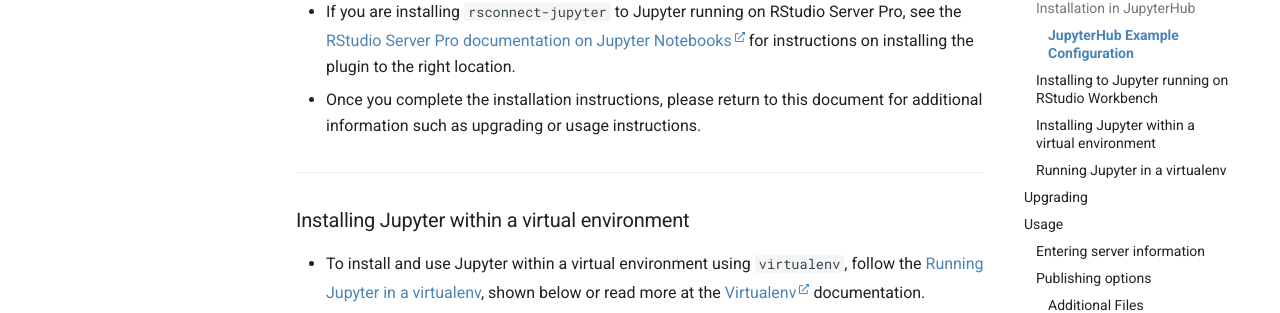
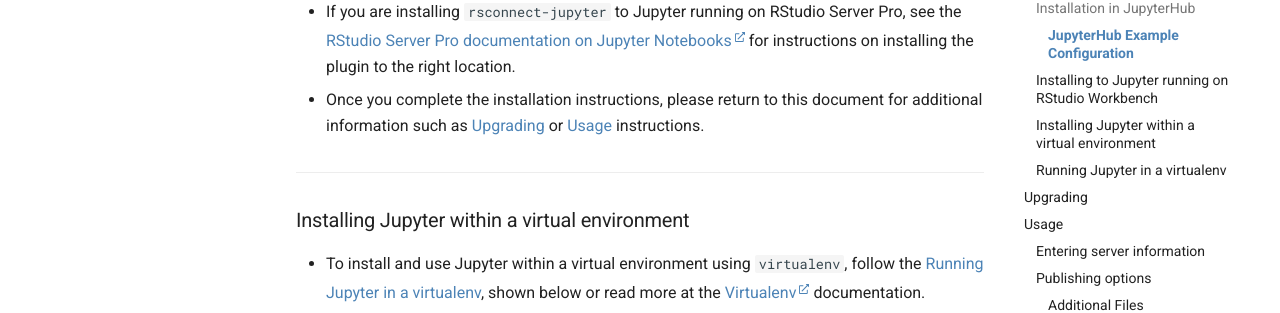
Before and after one commit to rstudio/rsconnect-jupyter, an MkDocs documentation site: the page built from docs/docs/index.md, in a window 1280 px wide and 900 px high, scrolled down 2034 px. Shown: the part 170-483 px from the top of the window. Built offline with MkDocs 1.6.1 and Material for MkDocs 9.7.7, drawn with Linux system fonts in a browser that asks for light colours; part of the change alters nothing that is shown; some of the changed text lies outside the part shown.

```diff
--- a/docs/docs/index.md
+++ b/docs/docs/index.md
@@ -23,7 +23,7 @@ This documentation covers three methods:
 - [Installing `rsconnect-jupyter` to Jupyter running on RStudio Workbench](#installing-to-jupyter-running-on-rstudio-workbench)
 - [Installing Jupyter within a virtual environment](#installing-jupyter-within-a-virtual-environment)
 
-Please skip to the installation section below that is best for your environment.
+Please navigate to the installation section below that is best for your environment.
 
 ### Installation in JupyterHub
 
@@ -102,7 +102,7 @@ with `rsconnect-jupyter` installed.
 the [RStudio Server Pro documentation on Jupyter Notebooks](https://docs.rstudio.com/rsp/integration/jupyter-standalone/#4-install-jupyter-notebooks-jupyterlab-and-python-packages)
 for instructions on installing the plugin to the right location.
 
-- Once you complete the installation instructions, please return to this document for additional information such as upgrading or usage instructions.
+- Once you complete the installation instructions, please return to this document for additional information such as [Upgrading](#upgrading) or [Usage](#usage) instructions.
 
 ---
 
```
